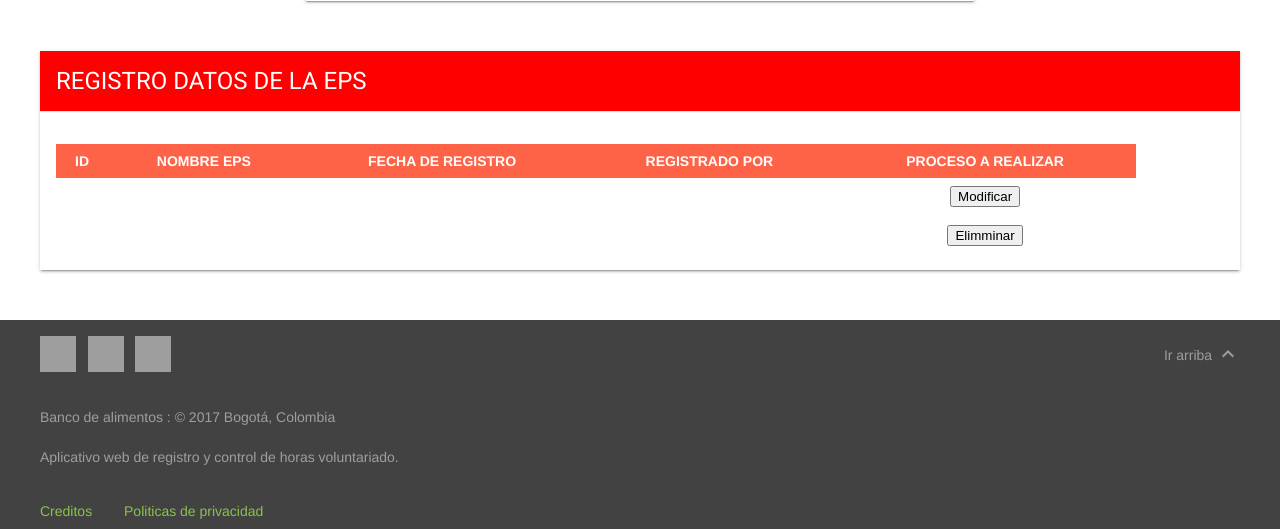
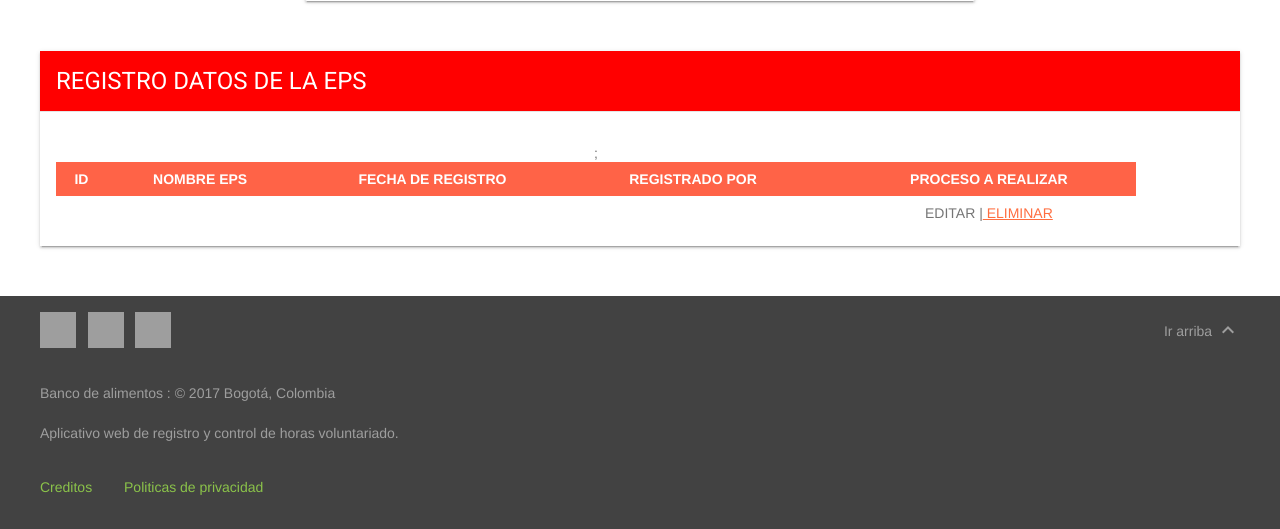
Before and after one commit to pi-controltime/controltime, a CodeIgniter app: page /controltime/index.php/eps/index in a window 1280 px wide. Shown: the part 342-871 px from the top of the page. Run offline with CodeIgniter, Linux system fonts and the light colour scheme; tables that the repository leaves empty or names only in its code hold one stand-in row (values such as "Sample post"); data that the repository does not hold is empty; some libraries are stand-ins or nearby versions.

Commit message:
se agrego la funcion del boton eliminar falta realizar la validacion del porque no esta realizando su funcion

```diff
--- a/application/controllers/eps.php
+++ b/application/controllers/eps.php
@@ -5,6 +5,7 @@ class Eps extends CI_Controller {
 	public function __construct(){
 		parent::__construct();
 		$this->load->model("Eps_model");
+
 	}
 
 	public function index()
@@ -37,5 +38,10 @@ class Eps extends CI_Controller {
 		$this->Eps_model->registrareps($datoseps);
 	}
 
+	public function eliminar(){
+		$EPS_CODIGO = $this->uri->segment(3);
+		$this->Eps_model->eliminar($EPS_CODIGO);
+		redirect('eps');
+	}
 
 }
--- a/application/models/eps_model.php
+++ b/application/models/eps_model.php
@@ -26,4 +26,9 @@ class Eps_model extends CI_Model {
 		echo "<script>alert('Los datos han sido ingresados.');</script>";
  		redirect('eps', 'refresh');
 	}
+
+	function eliminar($EPS_CODIGO){
+		$this->db->where('EPS_CODIGO', $EPS_CODIGO);
+		$this->db->delete('eps');
+	}
 }
--- a/application/views/eps_view.php
+++ b/application/views/eps_view.php
@@ -22,9 +22,11 @@
 			margin-left: auto;
 			margin-right: auto;
 		}
+
 		.mdl-card__supporting-text{
 			text-align: center;
 		}
+
 		.ba-align-right{
 			margin-left: 75%;
 		}
@@ -106,7 +108,6 @@ button2:hover {
 		  </div>
 		  <div class="mdl-card__actions mdl-card--border"></div>
 		  <div class="mdl-card__supporting-text">
-		  	<!-- CONTENIDO -->
 
 	<table>
 		<thead>
@@ -115,6 +116,7 @@ button2:hover {
 				<th>NOMBRE EPS</th>
 				<th>FECHA DE REGISTRO</th>
 				<th>REGISTRADO POR</th>
+				<th>  </th>
 				<th> PROCESO A REALIZAR </th>
 
 			</tr>
@@ -128,8 +130,10 @@ button2:hover {
 							<td> <?php echo $eps->EPS_FECHAREGISTRO ; ?> </td>
 							<td> <?php echo $eps->EPS_REGISTRADOPOR ; ?> </td>
 							<td>
-								<button class="button button2">Modificar </button><br><br>
-								<button class="button button2">Elimminar</button>
+								<?php echo "<td> EDITAR |";
+								 echo "<a href=".base_url(). " eps/eliminar/".$eps ->EPS_CODIGO."> ELIMINAR </a> </td>;" ?>
+		  						<!--<button class="button button2">Editar </button><br><br>
+								<button class="button button2">Eliminar</button>-->
 							</td>
 
 						</tr>
```
